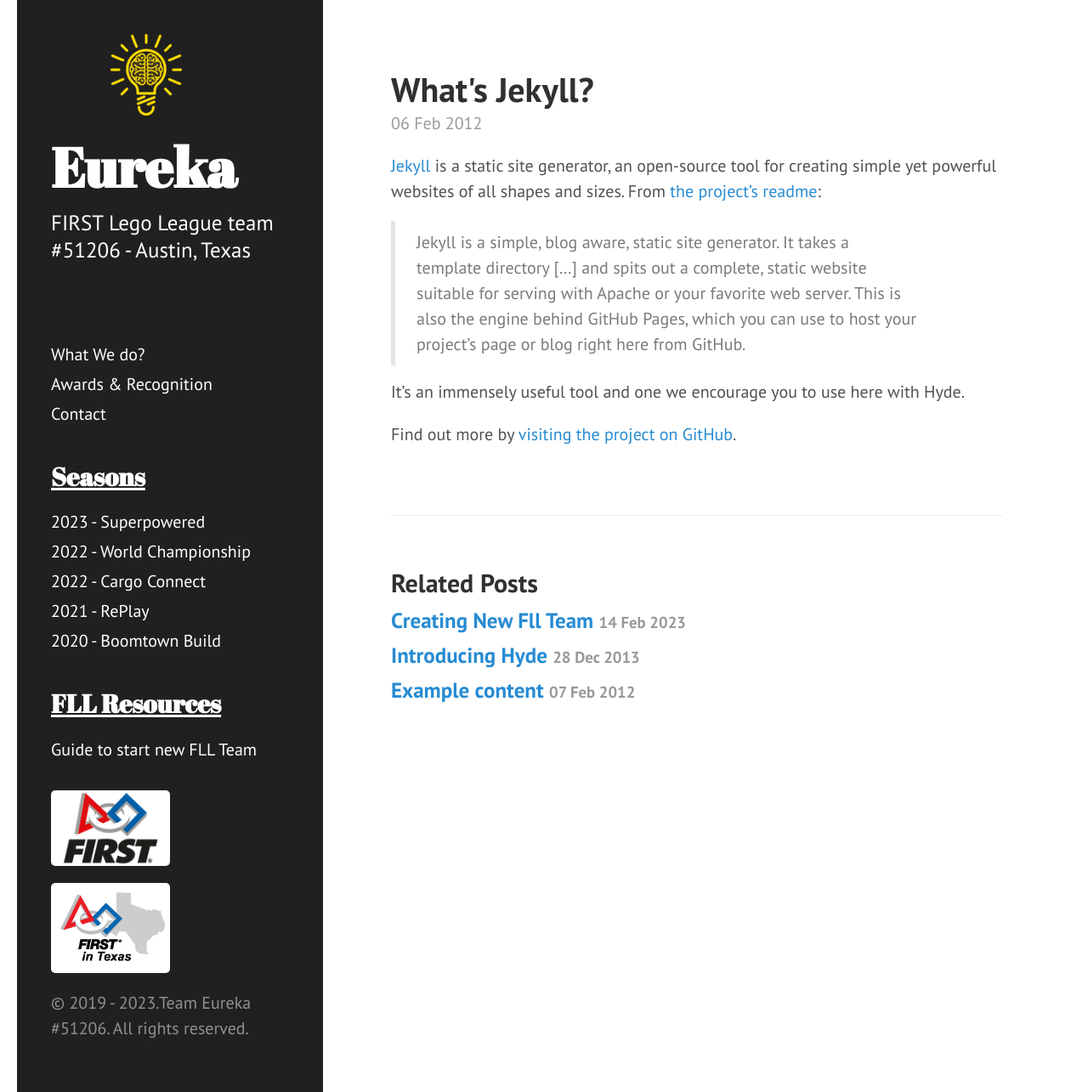
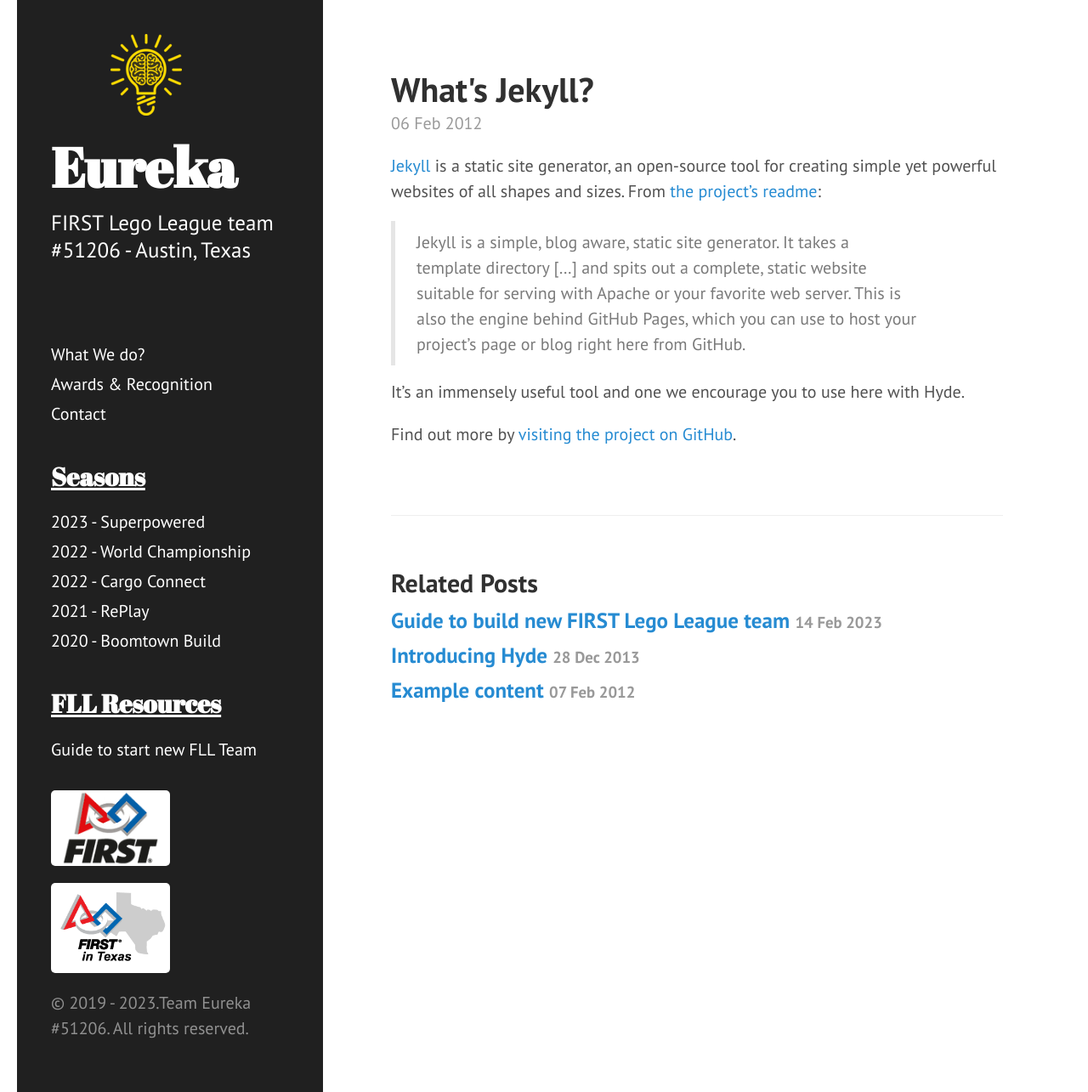
Before and after one commit to teameureka10107/teameureka, a Jekyll site: the page built from _posts/2012-02-06-whats-jekyll.md, in a window 1280 px wide. Shown: the whole page at 85% size. Built offline with Jekyll 4.4.1, drawn with Linux system fonts in a browser that asks for light colours; nearby versions of some CDN libraries.

Commit message:
updated content

```diff
--- a/_posts/2023-02-14-creating-new-fll-team.md
+++ b/_posts/2023-02-14-creating-new-fll-team.md
@@ -1,4 +1,9 @@
-## **Guide to forming a new FIRST Lego League team**
+---
+layout: subpage
+title: Guide to build new FIRST Lego League team
+---
+
+## Guide to build new FIRST Lego League team
 
 ![](/public/images/kids-team.png "FLL Team")
 
@@ -6,7 +11,7 @@
 
 You can also use this guide to induct any new team members and incorporate them into the existing team.
 
-## **Hiring**
+## Hiring
 
 **1. Skillset:** Look for individuals with a mix of technical and non-technical skills. While knowledge in robotics and programming is essential, soft skills like communication, teamwork, and problem-solving are equally important.
 
@@ -18,7 +23,7 @@
 
 Sometimes you have to build a flyer and send out flyers to attract interested candidates. Also, you can have a Google Forms sign-up sheet and ask questions about what kind of skill sets and experience they are bringing to the table.
 
-## **Setting expectations**
+## Setting expectations
 
 **1. Commitment:** Every team member should understand the time and effort required. Regular meetings, practice sessions, and competitions can be time-consuming.
 
@@ -28,11 +33,11 @@
 
 **4. Respect:** Foster an environment where every team member feels valued and heard. Respect for each other's ideas and opinions is crucial.
 
-## **Team size**
+## Team size
 
 The ideal team size for FLL is between 5 to 10 members. This size ensures that every member has a role and can contribute effectively. Too few members might lead to an overwhelming workload, while too many can lead to coordination challenges and members feeling left out.
 
-## **Roles**
+## Roles
 
 **1. Team Captain:** Leads the team, ensures that everyone is on track, and acts as the primary spokesperson during competitions.
 
@@ -52,11 +57,11 @@
 
 Remember, roles can be fluid, and team members can wear multiple hats. The key is to ensure everyone has a clear understanding of their responsibilities and feels empowered to contribute to the team's success.
 
-## **Ice Breakers and Team Building Games**
+## Ice Breakers and Team Building Games
 
 Building a cohesive and collaborative FLL team requires more than just technical skills. It's essential to foster a sense of camaraderie and trust among team members. Ice breakers and team-building games can help break down barriers, encourage communication, and create a positive team environment.
 
-### **Ice Breakers:**
+### Ice Breakers
 
 **1. Two Truths and a Lie:** Each member shares two true facts about themselves and one false one. The rest of the team tries to guess which one is the lie.
 
@@ -64,7 +69,7 @@
 
 **3. Name Bingo:** Create bingo cards with different characteristics or experiences (e.g., "Has been to a robotics competition before", "Loves to code", "Has a pet dog"). Team members mingle and try to find people who match the descriptions to fill their card.
 
-### **Team Building Games:**
+### Team Building Games
 
 **1. Blindfolded LEGO Build:** In pairs, one person is blindfolded and tries to build a specific LEGO structure while the other person gives verbal instructions without touching the LEGO pieces.
 
```
